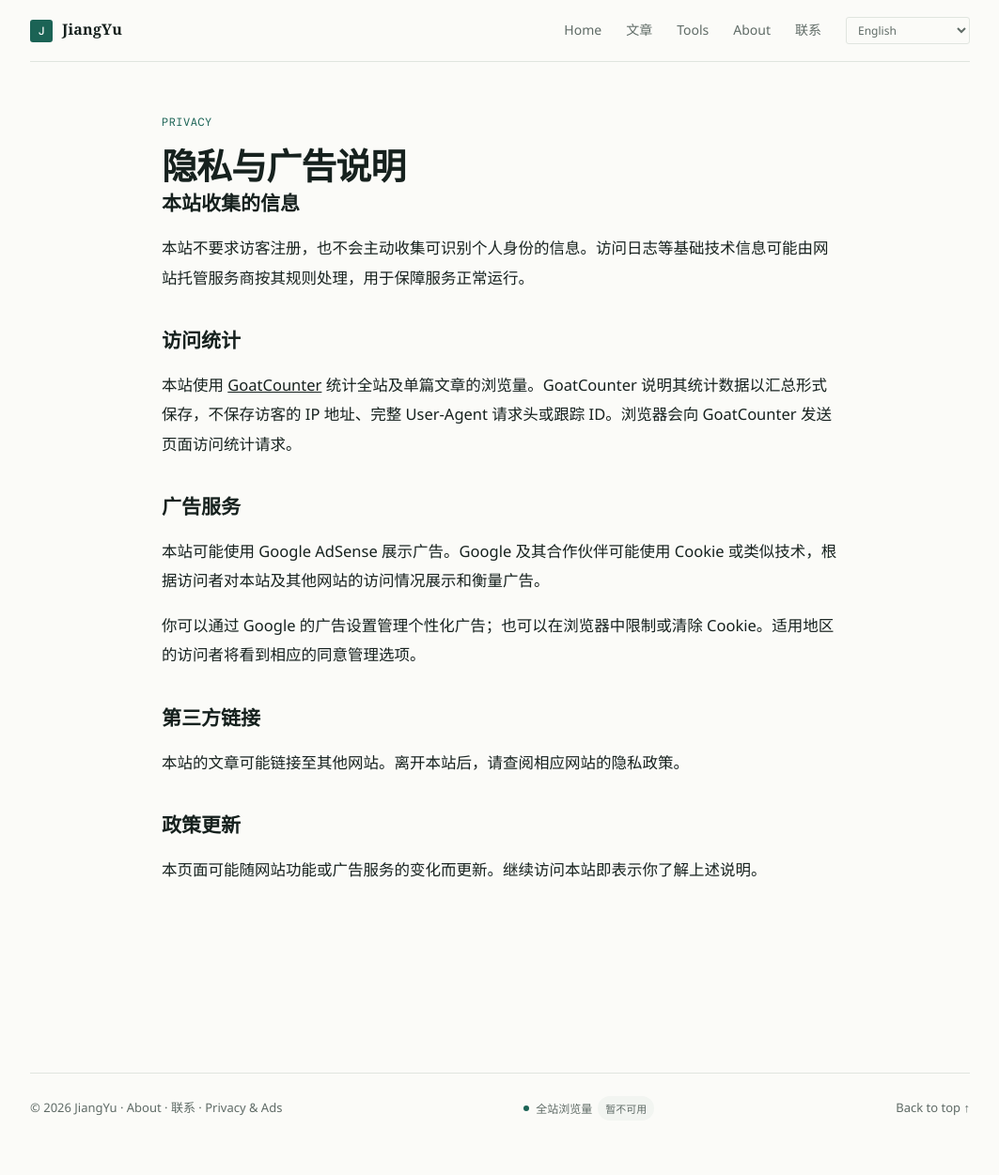
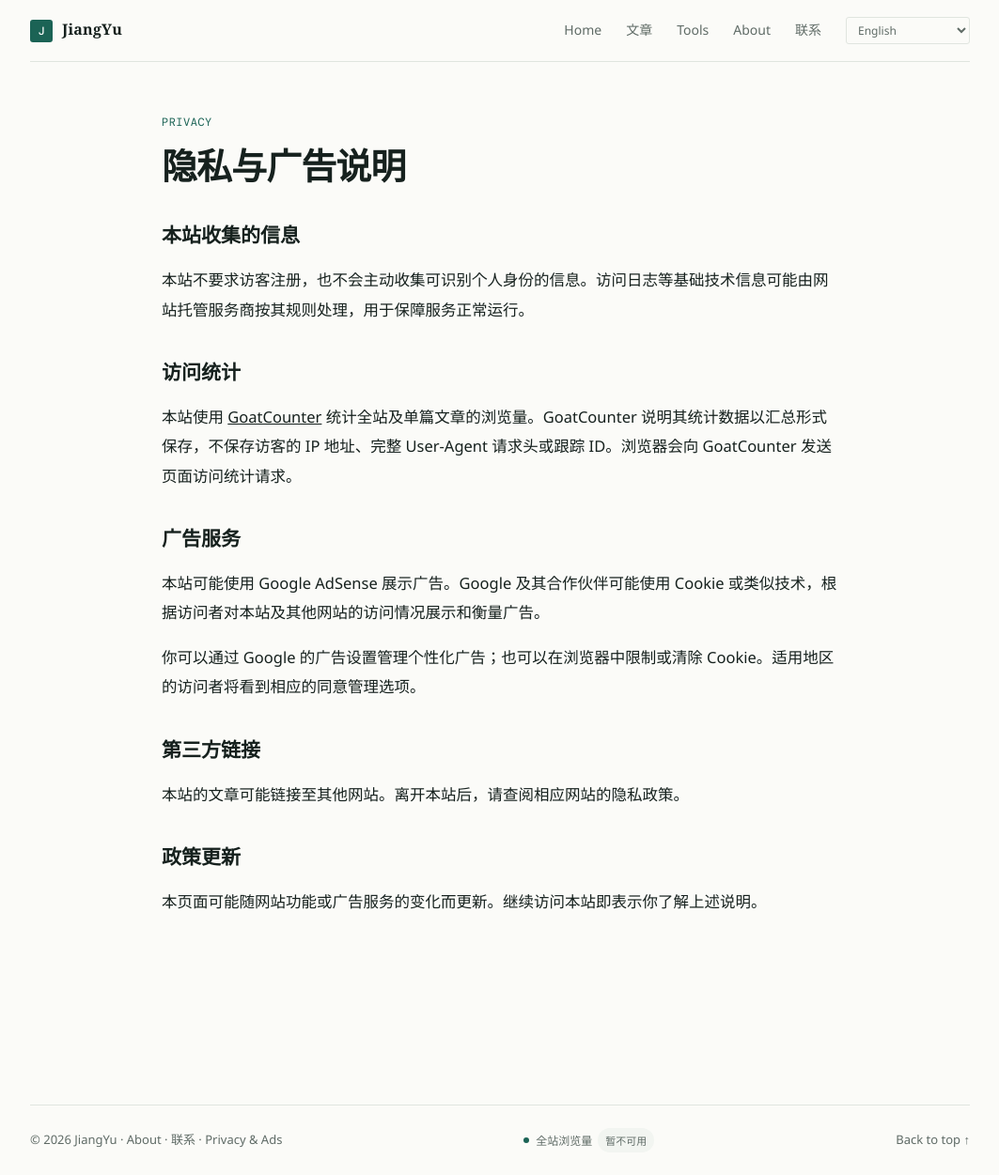
Before and after one commit to lnsyyj/lnsyyj.github.io, a Jekyll site: the page built from privacy.md, in a window 1280 px wide. Shown: the whole page at 94% size, without its empty margins (108-1171 px from the left). Built offline with Jekyll 4.4.1, drawn with Linux system fonts in a browser that asks for light colours; before the commit the page ends 1217 px from its top, so only the background shows below that.

Commit message:
fix: 隐私页标题与正文小标题之间缺少间距

```diff
--- a/assets/css/style.css
+++ b/assets/css/style.css
@@ -718,3 +718,6 @@ nav a:hover { color: var(--ink); }
   .tool-card:nth-child(n) { border-left: 0; padding-left: 0; }
   .tools-map li { grid-template-columns: minmax(0, 1fr); gap: 2px; }
 }
+
+/* 隐私页：h1 与正文首个小标题之间需要呼吸（.policy h2:first-child 已清零上间距） */
+.article.policy h1 { margin: 0 0 34px; }
```
